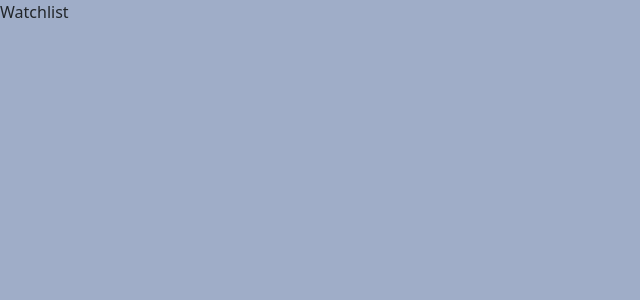
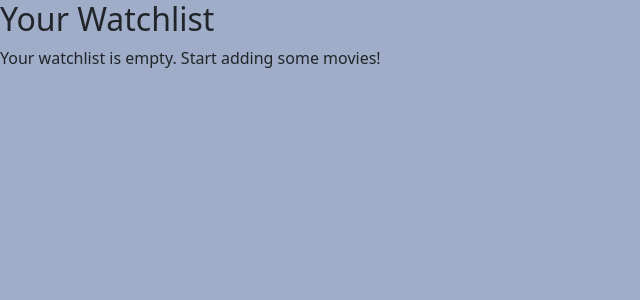
Before and after one commit to zxeni1/t3w8-movie-search, a React (Vite) app: page /watchlist in a window 1280 px wide. Shown: the top 300 px of the page, without its empty margins (0-640 px from the left). Built offline with nearby package versions, Linux system fonts and the light colour scheme.

Commit message:
feat: Added watch list functionality

```diff
--- a/src/App.jsx
+++ b/src/App.jsx
@@ -2,17 +2,21 @@
 import React from 'react';
 import { Route, BrowserRouter as Router, Routes } from 'react-router-dom';
 import Home from './pages/Home.jsx';
+import WatchlistProvider from './context/WatchlistContext.jsx';
+import Watchlist from './pages/Watchlist.jsx';
 
 function App() {
 
   return (
-    <Router>
-      <Routes>
-        <Route path='/' element={<Home />} />
-        <Route path='/watchlist' element={<div>Watchlist</div>} />
-        <Route path='/details/:id' element={<div>details</div>} />
-      </Routes>
-    </Router>
+    <WatchlistProvider>
+      <Router>
+        <Routes>
+          <Route path='/' element={<Home />} />
+          <Route path='/watchlist' element={<Watchlist />} />
+          <Route path='/details/:id' element={<div>Details</div>} />
+        </Routes>
+      </Router>
+    </WatchlistProvider>
   )
 }
 
--- a/src/components/MovieCard.jsx
+++ b/src/components/MovieCard.jsx
@@ -1,11 +1,16 @@
 import React from "react";
+import { useWatchlist } from "../context/WatchlistContext";
 
 export default function MovieCard({movie}){
+
+    const { addToWatchlist } = useWatchlist();
+
     return (
         <div className="col-md-4 movie-card">
             <h3>{movie.Title}</h3>
             <p>{movie.Year}</p>
             <img src={movie.Poster} alt={`${movie.Title} Poster`} />
+            <button onClick={() => addToWatchlist(movie)}>Add to Watchlist</button>
         </div>
     )
 }
--- /dev/null
+++ b/src/context/WatchlistContext.jsx
@@ -0,0 +1,36 @@
+import React, { createContext, useContext, useState } from "react";
+
+const WatchlistContext = createContext();
+
+export default function WatchlistProvider({ children }){
+    const [watchlist, setWatchlist] = useState([]);
+
+    // Add to Watchlist function
+    const addToWatchlist = (movie) => {
+        setWatchlist((prev) => [...prev, movie]);
+    };
+
+    // Delete from Watchlist function
+    const removeFromWatchlist = (id) => {
+        setWatchlist((prev) => prev.filter((movie) => movie.id != id))
+    };
+
+    return (
+        <WatchlistContext.Provider value={{ watchlist, addToWatchlist, removeFromWatchlist }}>
+            {children}
+        </WatchlistContext.Provider>
+    )
+}
+
+// Create a custom hook here
+export function useWatchlist(){
+    // Simply return
+    // return useContext(WatchlistContext);
+
+    // or check before sending
+    let context = useContext(WatchlistContext);
+    if (!context){
+        console.log("No movies added.");
+    }
+    return context;
+}
--- a/src/pages/Home.jsx
+++ b/src/pages/Home.jsx
@@ -1,6 +1,7 @@
 import axios from "axios";
 import React, { useState } from "react";
 import MovieCard from "../components/MovieCard";
+import { Link } from "react-router-dom";
 
 export default function Home() {
     const [query, setQuery] = useState('');
@@ -28,7 +29,7 @@ export default function Home() {
 
             <h1 className="text-center mb-4">Movie Search</h1>
             <div className="row">
-                <div className="col-md-8 offset-md-2">
+                <div className="col-md-8 offset-md-4">
                     <input
                         type="text"
                         placeholder="Search for Movies..."
@@ -38,6 +39,7 @@ export default function Home() {
                     <button className="btn btn-primary btn-block mt-2" onClick={fetchMovies}>Search</button>
                 </div>
 
+                <Link to='/watchlist'>Watchlist</Link>
             </div>
             <div className="row mt-4">
                 {
--- /dev/null
+++ b/src/pages/Watchlist.jsx
@@ -0,0 +1,36 @@
+import React from "react";
+import { useWatchlist } from "../context/WatchlistContext";
+
+const Watchlist = () => {
+    // Fetch two out of three returns from the custom hook
+    const { watchlist, removeFromWatchlist } = useWatchlist();
+
+    return (
+        <div>
+            <h2>Your Watchlist</h2>
+            {console.log(watchlist)}
+            {watchlist.length === 0 ? (
+                <p>Your watchlist is empty. Start adding some movies!</p>
+            ) : (
+                <ul>
+                    {watchlist.map((movie) => (
+                        <li key={movie.imdbID}>
+                            <strong>{movie.Title}</strong> ({movie.Year})
+                            <img src={movie.Poster} alt={`${movie.Title} Poster`} />
+                            <button
+                                onClick={() => removeFromWatchlist(movie.imdbID)}
+                                style={{ color: 'red' }}
+                            >
+                                Remove
+                            </button>
+                        </li>
+                    ))}
+                </ul>
+            )
+            }
+        </div>
+    )
+
+}
+
+export default Watchlist;
--- a/src/styles.css
+++ b/src/styles.css
@@ -7,6 +7,7 @@ body {
     border-radius: 5px;
     padding: 10px;
     background: white;
+    margin-bottom: 20px;
 }
 
 .movie-card img {
```
Lines whose indentation alone changed are shown as unchanged.
